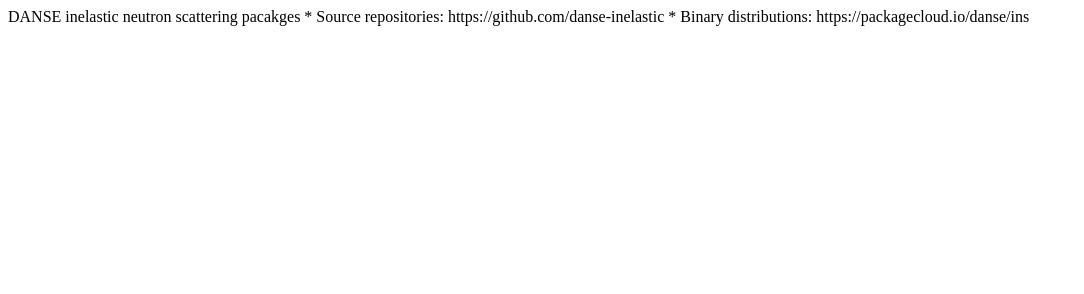
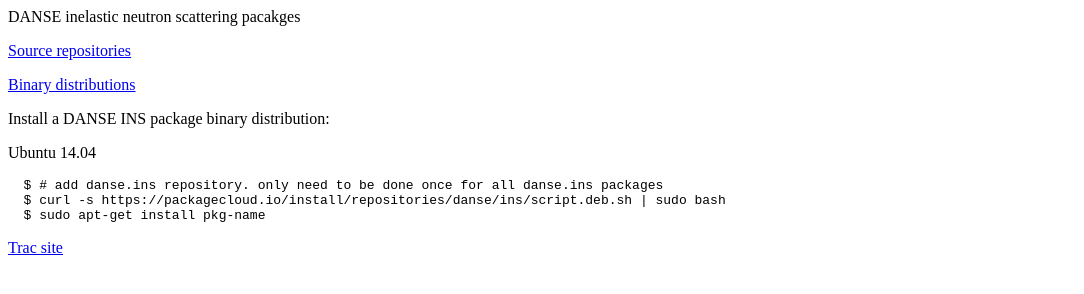
Before and after one commit to danse-inelastic/danse-inelastic.github.io, a plain HTML site: page index.html in a window 1280 px wide. Shown: the whole page, without its empty margins (0-1084 px from the left). Drawn offline with Linux system fonts and the light colour scheme.

Commit message:
Update index.html

```diff
--- a/index.html
+++ b/index.html
@@ -1,4 +1,27 @@
-DANSE inelastic neutron scattering pacakges
+<html>
+<h>DANSE inelastic neutron scattering pacakges</h>
 
-* Source repositories: https://github.com/danse-inelastic
-* Binary distributions: https://packagecloud.io/danse/ins
+<p>
+<a href="https://github.com/danse-inelastic">Source repositories</a>
+</p>
+
+<p>
+<a href="https://packagecloud.io/danse/ins">Binary distributions</a>
+</p>
+
+<p>
+Install a DANSE INS package binary distribution:
+</p>
+
+<p>Ubuntu 14.04</p>
+<pre>
+  $ # add danse.ins repository. only need to be done once for all danse.ins packages
+  $ curl -s https://packagecloud.io/install/repositories/danse/ins/script.deb.sh | sudo bash
+  $ sudo apt-get install pkg-name
+</pre>
+
+<p>
+<a href="http://danse.us/trac/inelastic">Trac site</a>
+</p>
+
+</html>
```
